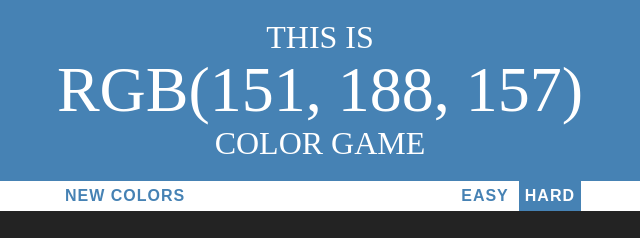
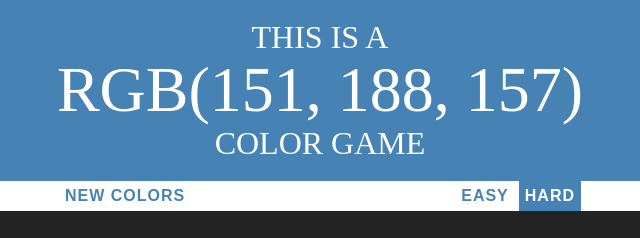
Before and after one commit to anurodhhrb/RGBColorGame, a plain HTML site: page index.html in a window 1280 px wide. Shown: the top 238 px of the page, 320-960 px from the left. Drawn offline with Linux system fonts and the light colour scheme.

Commit message:
rewrote a

```diff
--- a/index.html
+++ b/index.html
@@ -5,7 +5,7 @@
 	<link rel="stylesheet" type="text/css" href="colorGame.css">
 </head>
 <body>
-	<h1>This is
+	<h1>This is a
 		<br><span id="colorDisplay">RGB</span>
 		<br> color game</h1>
 	<div id="stripe">
```
